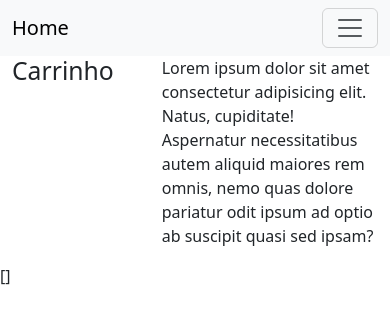
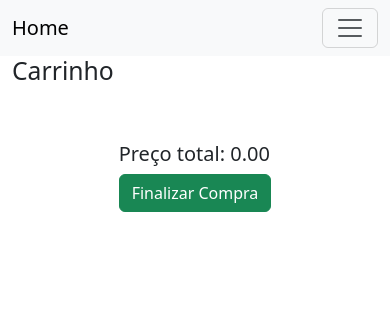
Before and after one commit to Andreivilla/product-catalog, a Vue app: page /#/Carrinho in a window 390 px wide. Shown: the top 324 px of the page. Built offline with nearby package versions, Linux system fonts and the light colour scheme; the HTML template or start-up script is replaced by a standard one.

Commit message:
carrinho completo

```diff
--- a/src/components/ProductCard.vue
+++ b/src/components/ProductCard.vue
@@ -3,6 +3,7 @@
     <img :src="product.image" class="card-img-top" :alt="product.image">
     <div class="card-body">
       <h5 class="card-title">{{ product.name }}</h5>
+      <p class="card-text">{{ product.price }}$</p>
       <p class="card-text">Some quick example text to build on the card title and make up the bulk of the card’s content.</p>
       <div class=" buttons">
         <a href="#" class="btn btn-primary" @click.prevent="cartClick">Adicionar ao Carrinho</a>
--- a/src/views/CartView.vue
+++ b/src/views/CartView.vue
@@ -15,12 +15,16 @@
         </div>
       </div>
 
-      <div class="price">
-        <p>Lorem ipsum dolor sit amet consectetur adipisicing elit. Natus, cupiditate! Aspernatur necessitatibus autem aliquid maiores rem omnis, nemo quas dolore pariatur odit ipsum ad optio ab suscipit quasi sed ipsam?</p>
+      <div class="price-container">
+        <div class="price">
+          <h5>Preço total: {{ totalPrice() }}</h5>
+          <button type="button" class="btn btn-success" @click="finalizarClick">
+            Finalizar Compra
+          </button>
+        </div>
       </div>
     </div>
   </div>
-  {{ listaCart }}
 </template>
 
 <script setup>
@@ -32,10 +36,26 @@
 
   const listaCart = computed(() => store.state.product.listaCart);
 
+  function totalPrice() {
+    let total = 0;
+    for (const product of listaCart.value) {
+      //console.log(total, '+', product.price)
+
+      total += Number(product.price);
+
+      //console.log('=', total)
+    }
+    return total.toFixed(2);
+  }
+
   function deleteItenCart(idCart){
     console.log('cardview', store)
     store.dispatch("product/rmvCartProduct", idCart); // ✅ Namespace certo!
 
+  }
+
+  function finalizarClick(){
+    alert('Compra finalizada');
   }
 </script>
 
@@ -54,5 +74,21 @@ ul {
   justify-content: space-between;
   gap: 48px;
 }
+.price-container{
+  display: flex;
+  align-items: flex-start;
+  justify-content: center;
+  width: 100%;
+}
+.price {
+  margin: 28px;
+}
 
+@media (max-width: 600px) {
+  .cart-content {
+    flex-direction: column;
+    justify-content: flex-start; /* opcional */
+    gap: 20px; /* menor espaçamento vertical */
+  }
+}
 </style>
--- a/src/views/FavoritosView.vue
+++ b/src/views/FavoritosView.vue
@@ -7,6 +7,7 @@
         :product="product"
         @rmvFavSelect="rmvFavSelect($event)"
         @addFavSelect="addFavSelect($event)"
+        @addCartSelect="addCartSelect($event)"
       />
     </div>
   </div>
@@ -27,6 +28,9 @@ function rmvFavSelect(idProduct) {
 }
 function addFavSelect(idProduct) {
   store.dispatch('product/addFavProduct', idProduct)
+}
+function addCartSelect(idProduct) {
+  store.dispatch('product/addCartProduct', idProduct)
 }
 
 </script>
```
